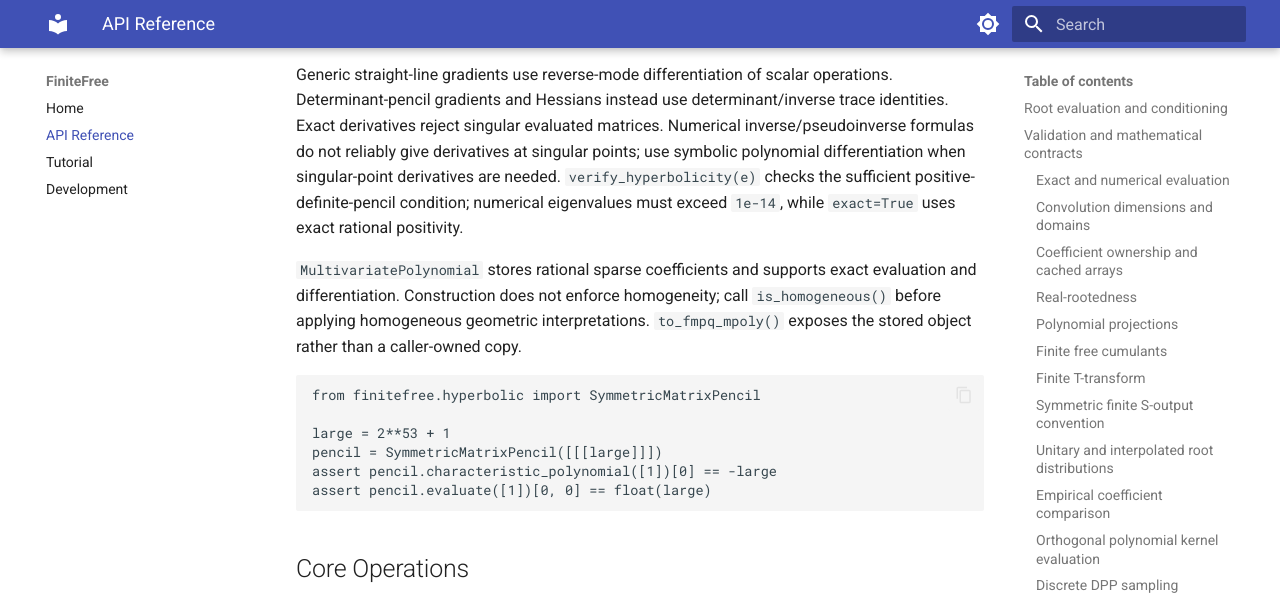
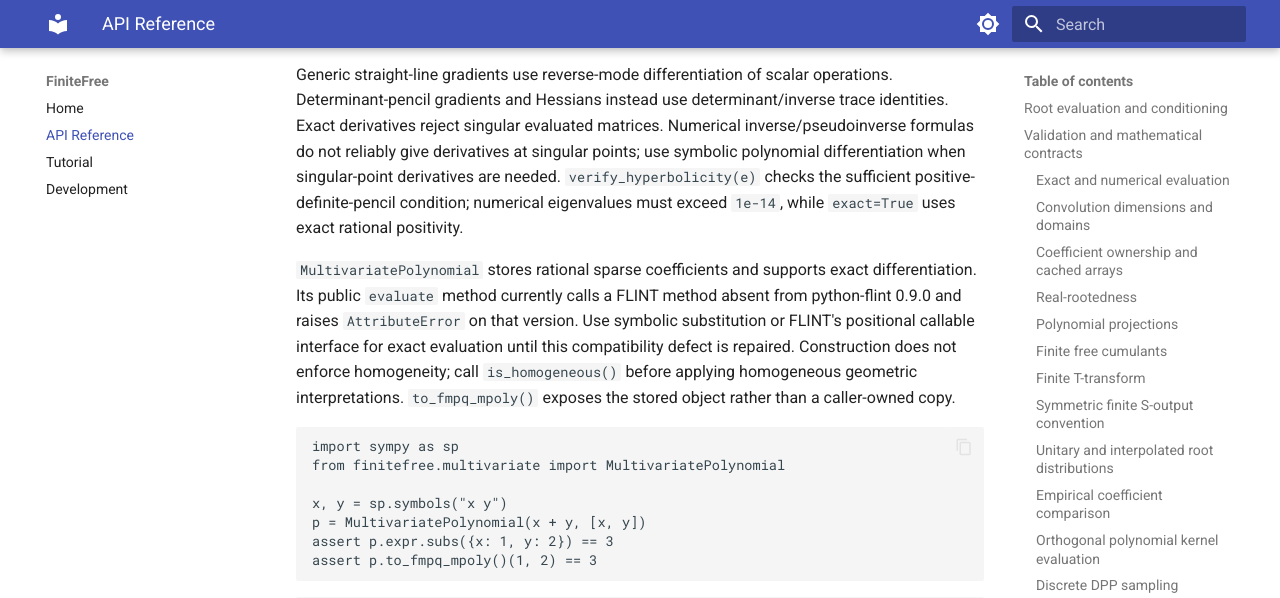
Before and after one commit to jontb/FiniteFree, an MkDocs documentation site: the page built from docs/api.md, in a window 1280 px wide and 900 px high, scrolled down 12419 px, cut to the strip 0-598 px from the top of the window. Built offline with MkDocs 1.6.1 and Material for MkDocs 9.7.7, drawn with Linux system fonts in a browser that asks for light colours.

````diff
--- a/docs/api.md
+++ b/docs/api.md
@@ -336,7 +336,17 @@ Invalid shape, inconsistent dimensions, empty matrix sequences, nonfinite/comple
 
 Generic straight-line gradients use reverse-mode differentiation of scalar operations. Determinant-pencil gradients and Hessians instead use determinant/inverse trace identities. Exact derivatives reject singular evaluated matrices. Numerical inverse/pseudoinverse formulas do not reliably give derivatives at singular points; use symbolic polynomial differentiation when singular-point derivatives are needed. `verify_hyperbolicity(e)` checks the sufficient positive-definite-pencil condition; numerical eigenvalues must exceed `1e-14`, while `exact=True` uses exact rational positivity.
 
-`MultivariatePolynomial` stores rational sparse coefficients and supports exact evaluation and differentiation. Construction does not enforce homogeneity; call `is_homogeneous()` before applying homogeneous geometric interpretations. `to_fmpq_mpoly()` exposes the stored object rather than a caller-owned copy.
+`MultivariatePolynomial` stores rational sparse coefficients and supports exact differentiation. Its public `evaluate` method currently calls a FLINT method absent from python-flint 0.9.0 and raises `AttributeError` on that version. Use symbolic substitution or FLINT's positional callable interface for exact evaluation until this compatibility defect is repaired. Construction does not enforce homogeneity; call `is_homogeneous()` before applying homogeneous geometric interpretations. `to_fmpq_mpoly()` exposes the stored object rather than a caller-owned copy.
+
+```python
+import sympy as sp
+from finitefree.multivariate import MultivariatePolynomial
+
+x, y = sp.symbols("x y")
+p = MultivariatePolynomial(x + y, [x, y])
+assert p.expr.subs({x: 1, y: 2}) == 3
+assert p.to_fmpq_mpoly()(1, 2) == 3
+```
 
 ```python
 from finitefree.hyperbolic import SymmetricMatrixPencil
--- a/pyproject.toml
+++ b/pyproject.toml
@@ -20,7 +20,7 @@ version = "0.1.0"
 description = "A Python library for exact finite free probability"
 readme = "README.md"
 authors = [
-    { name = "Author" }
+    { name = "Jonathan Borenstein" }
 ]
 license = {text = "MIT"}
 requires-python = ">=3.9"
````
Also changed, not shown: docs/development.md (+3 -1 lines), 1 other file.
